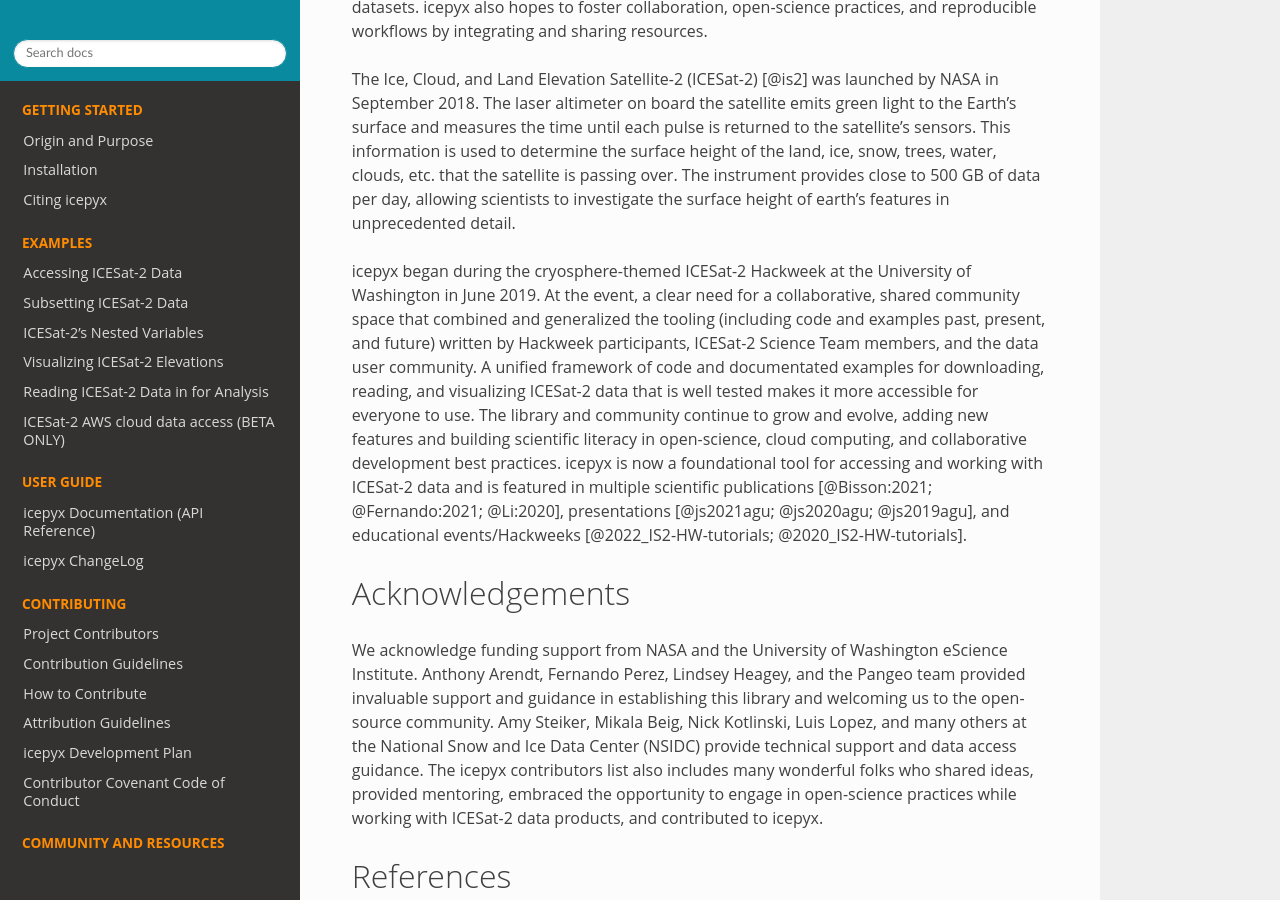
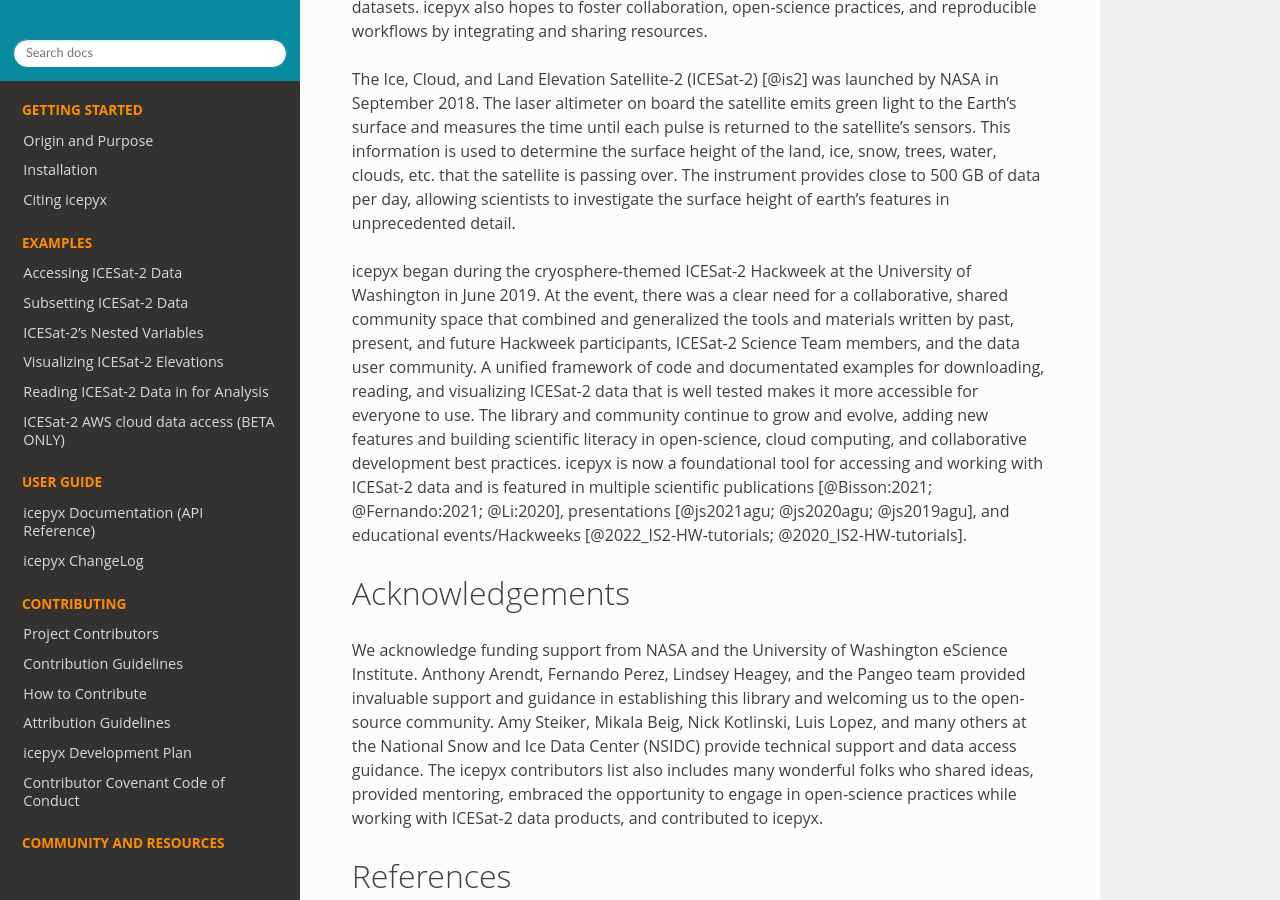
Before and after one commit to icesat2py/icepyx, a Sphinx documentation site: the page built from doc/source/tracking/paper.md, in a window 1280 px wide and 900 px high, scrolled down 457 px. Built offline with Sphinx 7.4.7 and the Read the Docs theme 2.0.0, drawn with Linux system fonts in a browser that asks for light colours; the version number could not be read and is left out.

Commit message:
rewrite sentence from code review

```diff
--- a/doc/source/tracking/paper.md
+++ b/doc/source/tracking/paper.md
@@ -106,7 +106,7 @@
 The instrument provides close to 500 GB of data per day, allowing scientists to investigate the surface height of earth's features in unprecedented detail.
 
 icepyx began during the cryosphere-themed ICESat-2 Hackweek at the University of Washington in June 2019.
-At the event, a clear need for a collaborative, shared community space that combined and generalized the tooling (including code and examples past, present, and future) written by Hackweek participants, ICESat-2 Science Team members, and the data user community.
+At the event, there was a clear need for a collaborative, shared community space that combined and generalized the tools and materials written by past, present, and future Hackweek participants, ICESat-2 Science Team members, and the data user community.
 A unified framework of code and documentated examples for downloading, reading, and visualizing ICESat-2 data that is well tested makes it more accessible for everyone to use.
 The library and community continue to grow and evolve, adding new features and building scientific literacy in open-science, cloud computing, and collaborative development best practices.
 icepyx is now a foundational tool for accessing and working with ICESat-2 data and is featured in multiple scientific publications [@Bisson:2021; @Fernando:2021; @Li:2020], presentations [@js2021agu; @js2020agu; @js2019agu], and educational events/Hackweeks [@2022_IS2-HW-tutorials; @2020_IS2-HW-tutorials].
```
